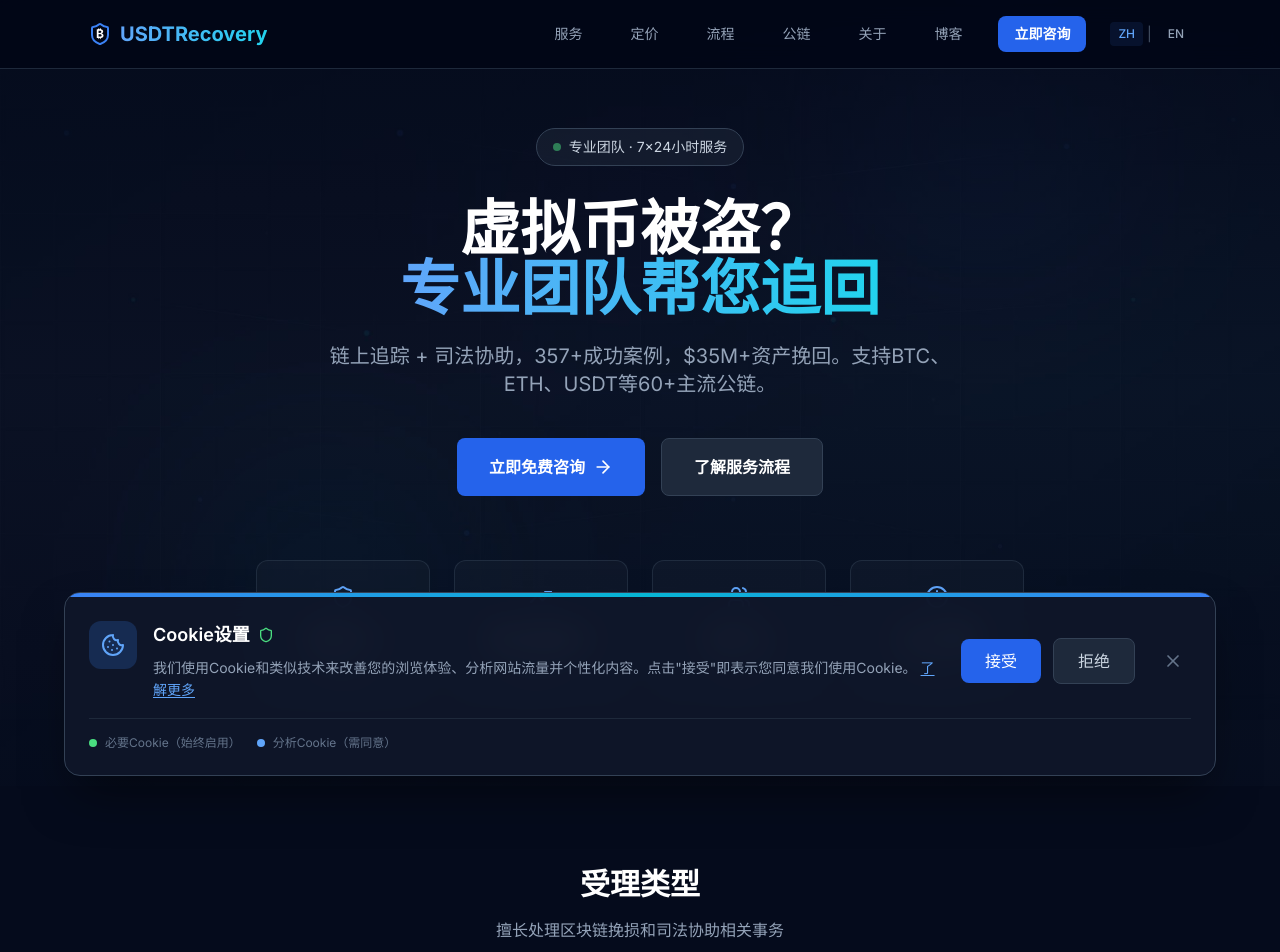
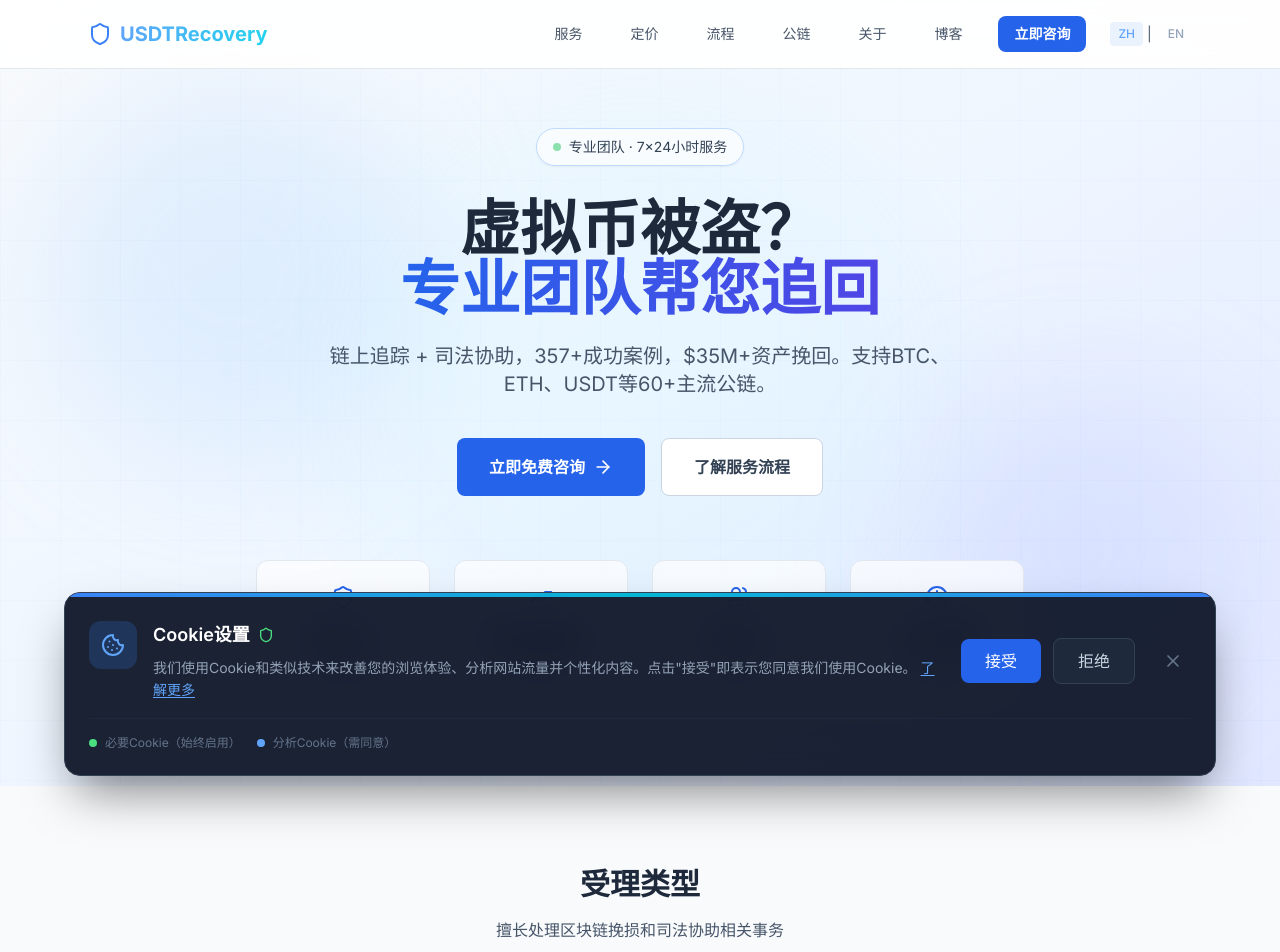
Before and after one commit to bigmobaoxiaoduo/usdtrecovery-web, a Next.js app: page /about in a window 1280 px wide. Shown: the top 952 px of the page. Built offline with nearby package versions, Linux system fonts and the light colour scheme.

Commit message:
feat: update homepage to light theme with gradient background

```diff
--- a/src/app/[locale]/page.tsx
+++ b/src/app/[locale]/page.tsx
@@ -252,7 +252,7 @@ export default function Home() {
   ], [locale])
 
   return (
-    <main className="min-h-screen bg-slate-950">
+    <main className="min-h-screen bg-slate-50">
       {/* Consultation Modal */}
       <ConsultationModal
         isOpen={isModalOpen}
@@ -262,25 +262,25 @@ export default function Home() {
       />
 
       {/* Navigation */}
-      <nav className="fixed top-0 left-0 right-0 z-40 bg-slate-950/90 backdrop-blur-md border-b border-slate-800">
+      <nav className="fixed top-0 left-0 right-0 z-40 bg-white/90 backdrop-blur-md border-b border-slate-200">
         <div className="max-w-6xl mx-auto px-4 sm:px-6 py-4">
           <div className="flex items-center justify-between">
             <Logo />
 
             {/* Desktop Navigation */}
-            <div className="hidden md:flex items-center gap-6 text-sm text-slate-400">
+            <div className="hidden md:flex items-center gap-6 text-sm text-slate-600">
               {navLinks.map((link) => (
                 <Link
                   key={link.href}
                   href={link.href}
-                  className="hover:text-white hover:brightness-125 transition-all duration-200 py-2 px-3 rounded-lg hover:bg-slate-800/50"
+                  className="hover:text-blue-600 hover:bg-blue-50 transition-all duration-200 py-2 px-3 rounded-lg"
                 >
                   {link.label}
                 </Link>
               ))}
               <button
                 onClick={() => openConsultation()}
-                className="bg-blue-600 hover:bg-blue-500 hover:brightness-110 text-white font-semibold py-2 px-4 rounded-lg transition-all duration-200 hover:shadow-lg hover:shadow-blue-500/30 hover:-translate-y-0.5 active:scale-95"
+                className="bg-blue-600 hover:bg-blue-500 text-white font-semibold py-2 px-4 rounded-lg transition-all duration-200 hover:shadow-lg hover:shadow-blue-500/30 hover:-translate-y-0.5 active:scale-95"
               >
                 {t('nav.consult')}
               </button>
@@ -290,7 +290,7 @@ export default function Home() {
             {/* Mobile Menu Button */}
             <button
               onClick={() => setIsMenuOpen(!isMenuOpen)}
-              className="md:hidden p-2 text-slate-400 hover:text-white transition-all duration-200 active:scale-95 touch-manipulation"
+              className="md:hidden p-2 text-slate-600 hover:text-blue-600 transition-all duration-200 active:scale-95 touch-manipulation"
               aria-label={isMenuOpen ? 'Close menu' : 'Open menu'}
               aria-expanded={isMenuOpen}
               type="button"
@@ -312,7 +312,7 @@ export default function Home() {
               animate={{ opacity: 1, height: 'auto' }}
               exit={{ opacity: 0, height: 0 }}
               transition={{ duration: 0.25, ease: 'easeInOut' }}
-              className="md:hidden bg-slate-950 border-b border-slate-800 overflow-hidden"
+              className="md:hidden bg-white border-b border-slate-200 overflow-hidden"
             >
               <div className="px-4 py-4 space-y-2">
                 {navLinks.map((link) => (
@@ -320,7 +320,7 @@ export default function Home() {
                     key={link.href}
                     href={link.href}
                     onClick={() => setIsMenuOpen(false)}
-                    className="block py-3 px-4 text-slate-300 hover:text-white hover:bg-slate-800/50 rounded-lg transition-all duration-200 active:scale-[0.98]"
+                    className="block py-3 px-4 text-slate-600 hover:text-blue-600 hover:bg-blue-50 rounded-lg transition-all duration-200 active:scale-[0.98]"
                   >
                     {link.label}
                   </a>
@@ -334,7 +334,7 @@ export default function Home() {
                 >
                   {t('nav.consult')}
                 </button>
-                <div className="pt-4 border-t border-slate-800 flex justify-center">
+                <div className="pt-4 border-t border-slate-200 flex justify-center">
                   <LanguageSwitcher />
                 </div>
               </div>
@@ -345,40 +345,50 @@ export default function Home() {
 
       {/* Hero Section */}
       <section className="relative pt-32 pb-20 overflow-hidden">
-        {/* 使用新的背景图片 */}
+        {/* 浅色系科技感背景 - 使用渐变 */}
+        <div className="absolute inset-0 bg-gradient-to-br from-slate-50 via-blue-50 to-indigo-100" />
+        {/* 装饰性网格背景 */}
         <div
-          className="absolute inset-0 bg-cover bg-center bg-no-repeat"
-          style={{ backgroundImage: 'url(/images/hero-bg-new.jpg)' }}
+          className="absolute inset-0 opacity-30"
+          style={{
+            backgroundImage: `
+              linear-gradient(rgba(59, 130, 246, 0.1) 1px, transparent 1px),
+              linear-gradient(90deg, rgba(59, 130, 246, 0.1) 1px, transparent 1px)
+            `,
+            backgroundSize: '60px 60px'
+          }}
         />
-        {/* 叠加渐变确保文字可读 */}
-        <div className="absolute inset-0 bg-gradient-to-b from-slate-950/70 via-slate-950/30 to-slate-950/60" />
+        {/* 装饰性光晕 */}
+        <div className="absolute top-20 left-10 w-96 h-96 bg-blue-300/20 rounded-full blur-3xl" />
+        <div className="absolute bottom-20 right-10 w-80 h-80 bg-indigo-300/20 rounded-full blur-3xl" />
+        <div className="absolute top-1/2 left-1/2 -translate-x-1/2 -translate-y-1/2 w-[600px] h-[600px] bg-cyan-200/10 rounded-full blur-3xl" />
 
         <div className="relative max-w-6xl mx-auto px-6">
           <div className={`text-center transition-all duration-500 ${isVisible ? 'opacity-100 translate-y-0' : 'opacity-0 translate-y-4'}`}>
-            <div className="inline-flex items-center gap-2 bg-slate-800/50 border border-slate-700 rounded-full px-4 py-2 mb-8">
-              <span className="w-2 h-2 bg-green-400 rounded-full animate-pulse" />
-              <span className="text-sm text-slate-300">{t('hero.badge')}</span>
+            <div className="inline-flex items-center gap-2 bg-white/70 border border-blue-200 rounded-full px-4 py-2 mb-8 shadow-sm">
+              <span className="w-2 h-2 bg-green-500 rounded-full animate-pulse" />
+              <span className="text-sm text-slate-700">{t('hero.badge')}</span>
             </div>
 
-            <h1 className="text-5xl md:text-6xl font-bold mb-6 leading-tight">
+            <h1 className="text-5xl md:text-6xl font-bold mb-6 leading-tight text-slate-800">
               {t('hero.title1')}
               <br />
-              <span className="gradient-text">{t('hero.title2')}</span>
+              <span className="bg-gradient-to-r from-blue-600 to-indigo-600 bg-clip-text text-transparent">{t('hero.title2')}</span>
             </h1>
 
-            <p className="text-xl text-slate-400 max-w-2xl mx-auto mb-10">
+            <p className="text-xl text-slate-600 max-w-2xl mx-auto mb-10">
               {t('hero.description')}
             </p>
 
             <div className="flex flex-col sm:flex-row gap-4 justify-center mb-16">
               <button
                 onClick={() => openConsultation()}
-                className="bg-blue-600 hover:bg-blue-500 hover:brightness-110 text-white font-semibold py-4 px-8 rounded-lg transition-all duration-300 hover:shadow-xl hover:shadow-blue-500/40 hover:-translate-y-1 active:scale-95 inline-flex items-center justify-center gap-2"
+                className="bg-blue-600 hover:bg-blue-500 text-white font-semibold py-4 px-8 rounded-lg transition-all duration-300 hover:shadow-xl hover:shadow-blue-500/30 hover:-translate-y-1 active:scale-95 inline-flex items-center justify-center gap-2"
               >
                 {t('hero.ctaPrimary')}
                 <ArrowRight className="w-5 h-5 transition-transform duration-200 group-hover:translate-x-1" />
               </button>
-              <a href="#process" className="bg-slate-800 hover:bg-slate-700 hover:brightness-110 text-white font-semibold py-4 px-8 rounded-lg border border-slate-700 transition-all duration-300 hover:border-blue-500/50 hover:-translate-y-0.5 active:scale-95">
+              <a href="#process" className="bg-white hover:bg-slate-50 text-slate-700 font-semibold py-4 px-8 rounded-lg border border-slate-300 transition-all duration-300 hover:border-blue-400 hover:-translate-y-0.5 active:scale-95">
                 {t('hero.ctaSecondary')}
               </a>
             </div>
@@ -388,14 +398,14 @@ export default function Home() {
               {stats.map((stat, index) => (
                 <div
                   key={stat.label}
-                  className={`bg-slate-800/30 border border-slate-700/50 rounded-xl p-6 text-center transition-all duration-300 hover:bg-slate-800/60 hover:border-blue-500/40 hover:-translate-y-1 hover:shadow-xl hover:shadow-blue-500/10 ${isVisible ? 'opacity-100 translate-y-0' : 'opacity-0 translate-y-4'}`}
+                  className={`bg-white/70 border border-slate-200 rounded-xl p-6 text-center transition-all duration-300 hover:bg-white hover:border-blue-300 hover:-translate-y-1 hover:shadow-xl hover:shadow-blue-500/10 ${isVisible ? 'opacity-100 translate-y-0' : 'opacity-0 translate-y-4'}`}
                   style={{ transitionDelay: `${200 + index * 50}ms` }}
                 >
-                  <stat.icon className="w-6 h-6 text-blue-400 mx-auto mb-3" />
-                  <div className="text-3xl font-bold text-white mb-1">
+                  <stat.icon className="w-6 h-6 text-blue-600 mx-auto mb-3" />
+                  <div className="text-3xl font-bold text-slate-800 mb-1">
                     <AnimatedNumber value={stat.value} suffix={stat.suffix} prefix={stat.prefix} />
                   </div>
-                  <div className="text-sm text-slate-400">{stat.label}</div>
+                  <div className="text-sm text-slate-600">{stat.label}</div>
                 </div>
               ))}
             </div>
@@ -404,22 +414,22 @@ export default function Home() {
       </section>
 
       {/* Services Section */}
-      <section id="services" className="py-20 bg-slate-900/30">
+      <section id="services" className="py-20 bg-slate-50">
         <div className="max-w-6xl mx-auto px-6">
           <div className="text-center mb-12">
-            <h2 className="text-3xl font-bold mb-4">{t('services.title')}</h2>
-            <p className="text-slate-400">{t('services.subtitle')}</p>
+            <h2 className="text-3xl font-bold mb-4 text-slate-800">{t('services.title')}</h2>
+            <p className="text-slate-600">{t('services.subtitle')}</p>
           </div>
 
           <div className="grid grid-cols-1 md:grid-cols-2 lg:grid-cols-3 gap-6">
             {services.map((service) => (
               <div
                 key={service.title}
-                className="bg-slate-800/30 border border-slate-700/50 rounded-xl p-6 transition-all duration-300 hover:bg-slate-800/60 hover:border-blue-500/40 hover:-translate-y-1 hover:shadow-xl hover:shadow-blue-500/10 group cursor-pointer"
+                className="bg-white border border-slate-200 rounded-xl p-6 transition-all duration-300 hover:bg-slate-50 hover:border-blue-300 hover:-translate-y-1 hover:shadow-xl hover:shadow-blue-500/10 group cursor-pointer"
               >
                 <div className="text-4xl mb-4 transition-transform duration-300 group-hover:scale-110">{service.icon}</div>
-                <h3 className="text-lg font-semibold mb-2 transition-colors duration-200 group-hover:text-blue-400">{service.title}</h3>
-                <p className="text-slate-400 text-sm">{service.desc}</p>
+                <h3 className="text-lg font-semibold mb-2 transition-colors duration-200 group-hover:text-blue-600 text-slate-800">{service.title}</h3>
+                <p className="text-slate-600 text-sm">{service.desc}</p>
               </div>
             ))}
           </div>
```
Also changed, not shown: 79 other files (tests, documents, lock files or other folders).
